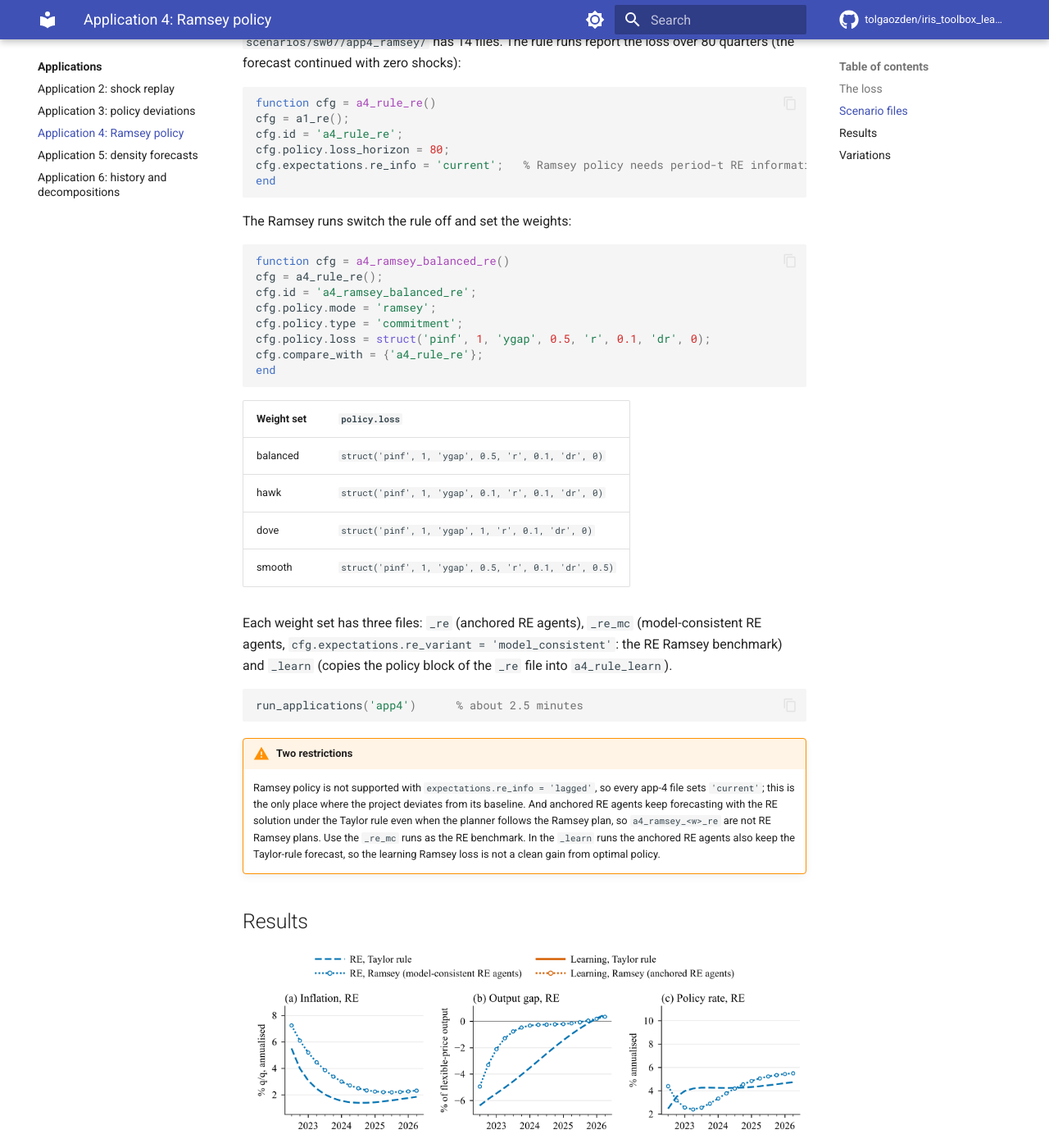
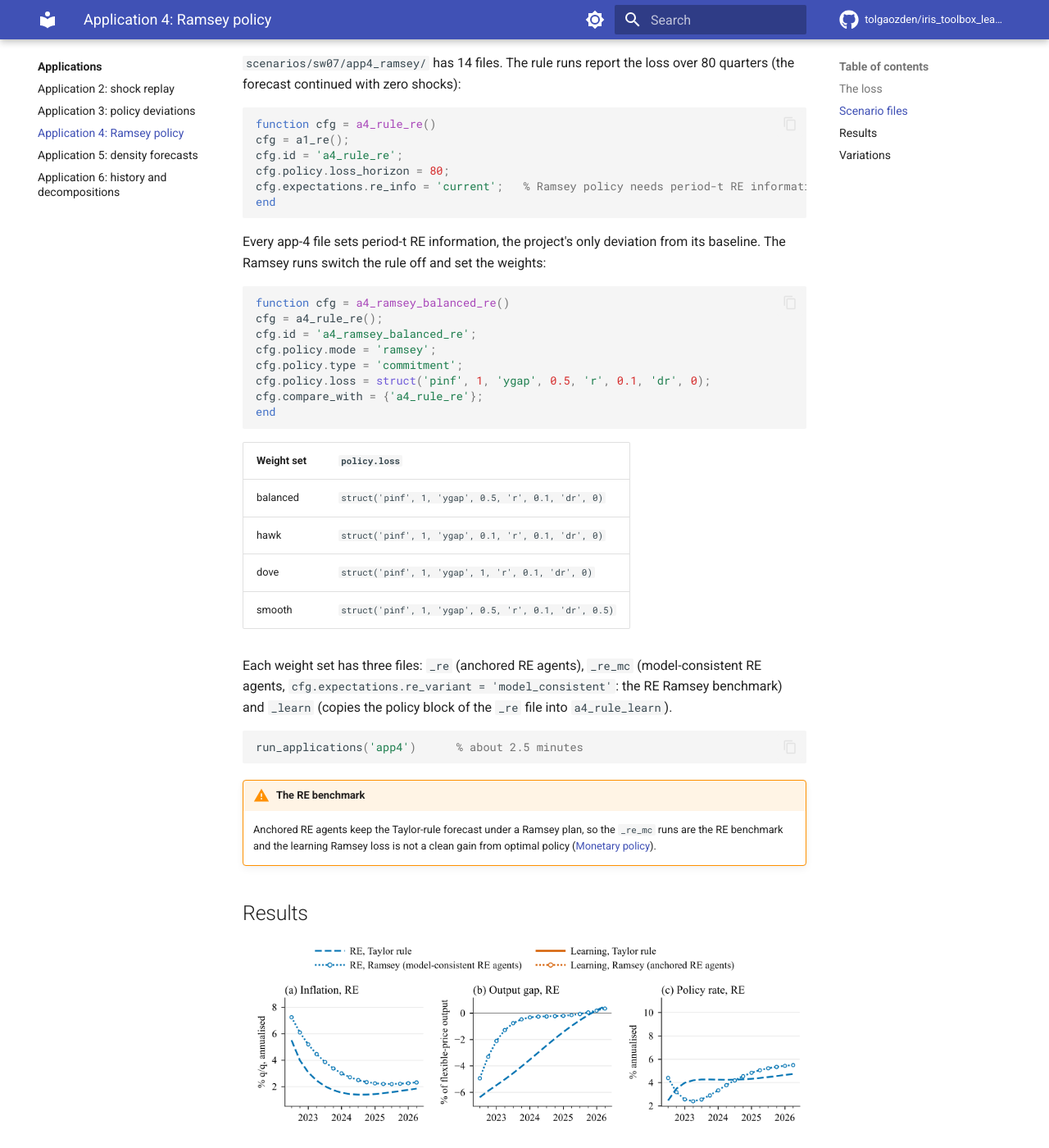
Before and after one commit to HetLearn/iris_toolbox_learning, an MkDocs documentation site: the page built from docs_site/applications/app4-ramsey.md, in a window 1280 px wide and 1400 px high, scrolled down 851 px. Shown: the whole window at 82% size. Built offline with MkDocs 1.6.1 and Material for MkDocs 9.7.7, drawn with Linux system fonts in a browser that asks for light colours; comment, search, counter and statistics services are not loaded; some of the changed text lies outside the part shown.

Commit message:
Site page revised to the writing rules (docs_site/applications/app4-ramsey.md)
US spelling, no second person, abbreviations spelled out on first use, internal dates and labels removed, notation aligned with the technical appendix.

````diff
--- a/docs_site/applications/app4-ramsey.md
+++ b/docs_site/applications/app4-ramsey.md
@@ -13,9 +14,10 @@
 + \lambda_{\Delta r}(\Delta \hat r_h)^2\right),
 \]
 
-where for SW07 \(\hat\pi = 4\pi\) and \(\hat r = 4r\) are annualised deviations from the steady
-state, \(x = y - y^f\) is the output gap and \(\delta = \bar\beta\gamma\) is the discount of the SW07
-Phillips curve. The targets come from `spec.policy.targets` in `models/sw07/model_spec.m`:
+where for the Smets and Wouters (2007) model (SW07) \(\hat\pi = 4\pi\) and \(\hat r = 4r\) are
+annualized deviations from the steady state, \(x = y - y^f\) is the output gap and
+\(\delta = \bar\beta\gamma\) is the discount of the SW07 Phillips curve. The targets come from
+`spec.policy.targets` in `models/sw07/model_spec.m`:
 
 ```matlab
 spec.policy = struct( ...
@@ -39,7 +41,8 @@
 end
 ```
 
-The Ramsey runs switch the rule off and set the weights:
+Every app-4 file sets period-t RE information, the project's only deviation from its
+baseline. The Ramsey runs switch the rule off and set the weights:
 
 ```matlab
 function cfg = a4_ramsey_balanced_re()
@@ -67,14 +70,10 @@
 run_applications('app4')      % about 2.5 minutes
 ```
 
-!!! warning "Two restrictions"
-    Ramsey policy is not supported with `expectations.re_info = 'lagged'`, so every app-4 file
-    sets `'current'`; this is the only place where the project deviates from its baseline. And
-    anchored RE agents keep forecasting with the RE solution under the Taylor rule even when
-    the planner follows the Ramsey plan, so `a4_ramsey_<w>_re` are not RE Ramsey plans. Use the
-    `_re_mc` runs as the RE benchmark. In the `_learn` runs the anchored RE agents also keep
-    the Taylor-rule forecast, so the learning Ramsey loss is not a clean gain from optimal
-    policy.
+!!! warning "The RE benchmark"
+    Anchored RE agents keep the Taylor-rule forecast under a Ramsey plan, so the `_re_mc` runs
+    are the RE benchmark and the learning Ramsey loss is not a clean gain from optimal policy
+    ([Monetary policy](../options/policy.md#anchored-re-agents-and-ramsey-policy)).
 
 ## Results
 
````
Also changed, not shown: other parts of docs_site/applications/app4-ramsey.md (+4 -3 lines).
